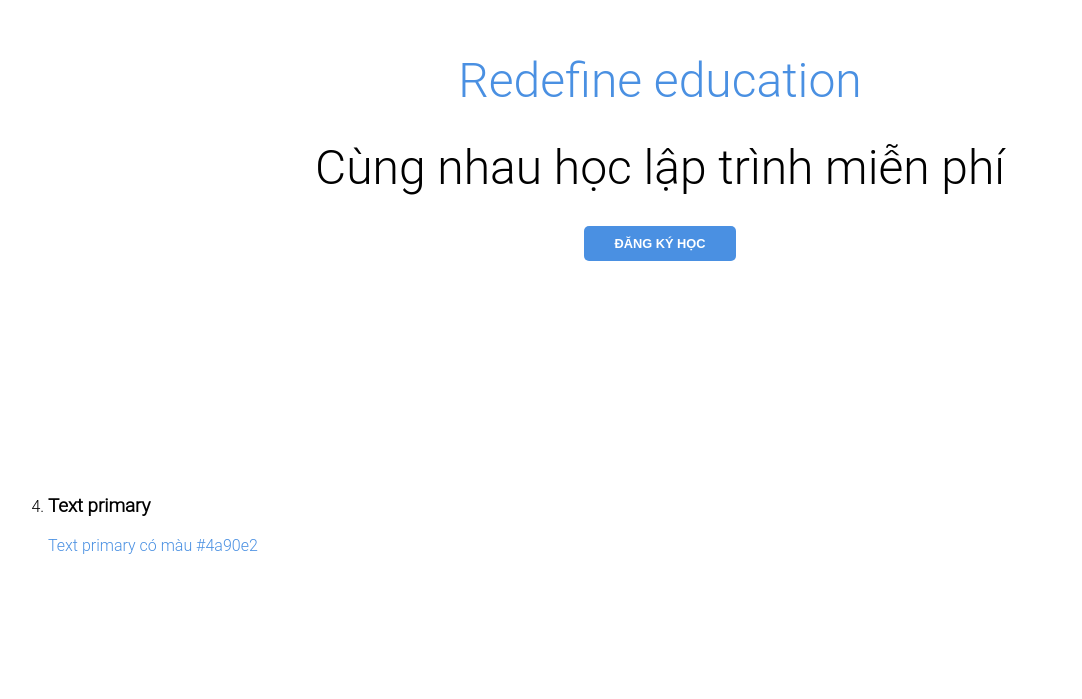
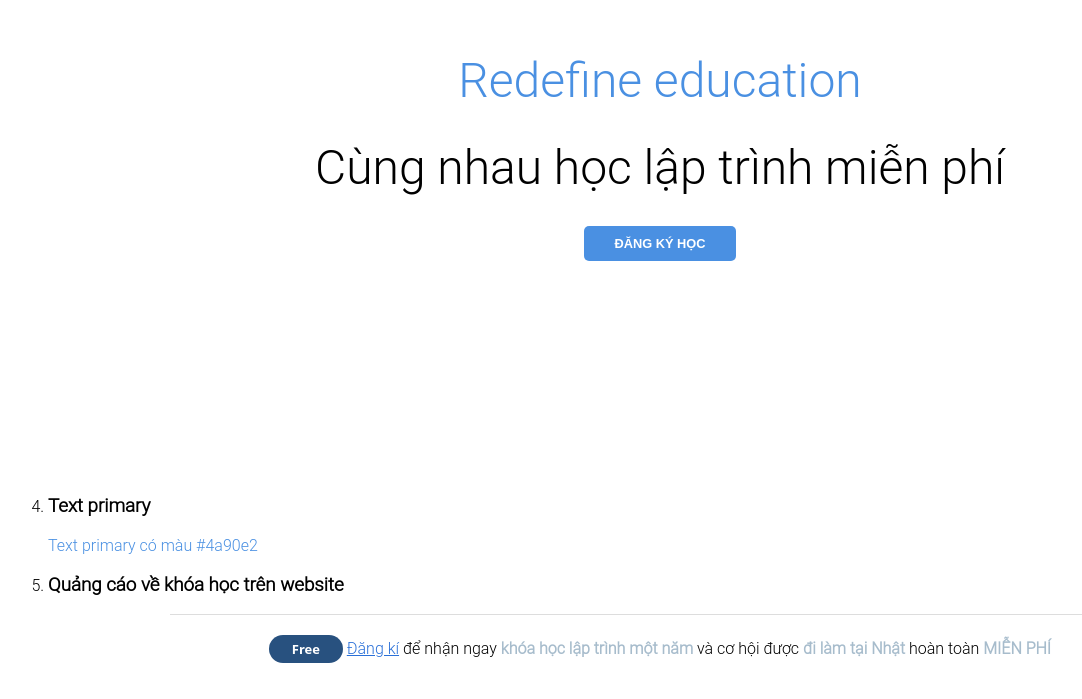
Before and after one commit to intansemc2/CoderXHomework-CSS-CloneWebsiteUI, a plain HTML site: page public_html/components.html in a window 1280 px wide. Shown: the part 474-1173 px from the top of the page, without its empty margins (0-1082 px from the left). Before the commit the page ends 1045 px from the top, so only its background shows below. Drawn offline with Linux system fonts and the light colour scheme.

Commit message:
Add courses ads compontents

```diff
--- a/public_html/components.html
+++ b/public_html/components.html
@@ -8,6 +8,7 @@
         <link rel="stylesheet" type="text/css" href="css/navbar.css">
         <link rel="stylesheet" type="text/css" href="css/button-start-learn.css">
         <link rel="stylesheet" type="text/css" href="css/session-gioi-thieu-website.css">
+        <link rel="stylesheet" type="text/css" href="css/quang-cao-khoa-hoc.css"/>
 </head>
 <body>
         <h1>Danh sách các components được dùng trong project</h1>
@@ -16,7 +17,7 @@
                         <h3>Navbar</h3>
 
 <div class="navbar">
-	<a href="#"><img src="images/image_logo_codersx.png"></a>
+    <a href="#"><img src="images/image_logo_codersx.png" alt="CodersX logo"></a>
 
         <div class="space"></div>
 
@@ -37,7 +38,7 @@
                 <li>
                         <h3>Nút nhấn màu xanh và bo tròn, khi hover vào thì di chuyển lên trên</h3>
 
-<button href="#" class="button-start-learn">NÚT NHẤN</button>
+<button class="button-start-learn">NÚT NHẤN</button>
 
                 </li>
 
@@ -58,6 +59,18 @@
 
                 </li>
 
+                <li>
+                    <h3>Quảng cáo về khóa học trên website</h3>
+
+<div class="quang-cao-khoa-hoc">
+    <div class="noidung-quangcao">
+        <div class="noi-dung-chu">
+            <span class="text-free">Free</span> <a href="#">Đăng kí</a> để nhận ngay <b>khóa học lập trình một năm</b> và cơ hội được <b>đi làm tại Nhật</b> hoàn toàn  <b>MIỄN PHÍ</b>
+        </div>
+    </div>
+</div>
+                </li>
+
         </ol>
 
 </body>
--- /dev/null
+++ b/public_html/css/quang-cao-khoa-hoc.css
@@ -0,0 +1,41 @@
+.quang-cao-khoa-hoc {
+    display: flex;
+    flex-direction: column;
+    align-items: center;
+}
+
+.quang-cao-khoa-hoc .noidung-quangcao {
+    width: 80%;
+    border-top: 1px solid #ddd;
+
+    display: flex;
+    flex-direction: column;
+    align-items: center;
+}
+
+.quang-cao-khoa-hoc .noidung-quangcao .noi-dung-chu {
+    margin: 20px;
+}
+
+.quang-cao-khoa-hoc .text-free {
+    background-color: #28517f;
+    border: 0px;
+    border-radius: 16px;
+    color: #fff;
+    padding: 5px;
+    width: 64px;
+    display: inline-block;
+    text-align: center;
+    font-family: sans, sans-serif;
+    font-weight: bold;
+    font-size: small;
+}
+
+.quang-cao-khoa-hoc a {
+    color: #2a70d8;
+    text-decoration: underline;
+}
+
+.quang-cao-khoa-hoc b {
+    color: #a7bccc;
+}
```
Lines whose indentation alone changed are shown as unchanged.
